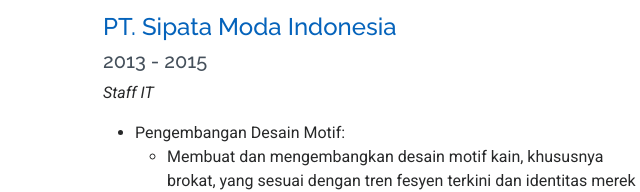
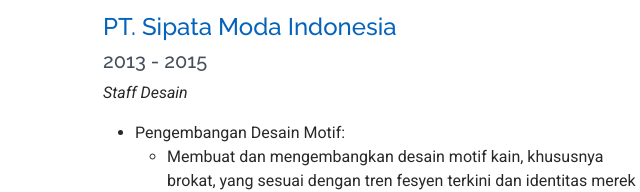
Before and after one commit to yanasupriyana90/portfolio, a plain HTML site: page index.html in a window 1280 px wide. Shown: the part 3673-3865 px from the top of the page, 629-1269 px from the left. Drawn offline with Linux system fonts and the light colour scheme.

Commit message:
Edit Sipata Moda Indonesia

```diff
--- a/index.html
+++ b/index.html
@@ -512,7 +512,7 @@
               <h4><a href="https://www.sipatamoda.com/" target="_blank" rel="noopener noreferrer">PT. Sipata Moda
                   Indonesia</a></h4>
               <h5>2013 - 2015</h5>
-              <p><em>Staff IT</em></p>
+              <p><em>Staff Desain</em></p>
               <ul>
                 <li>Pengembangan Desain Motif:
                   <ul>
```
